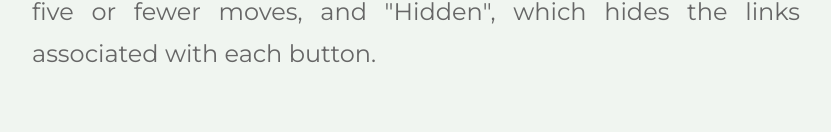
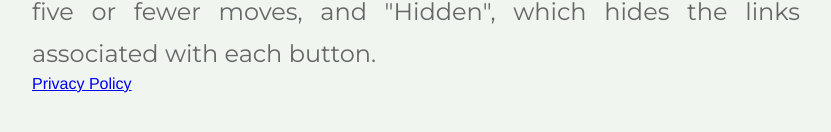
Before and after one commit to Peatti/LinkedLights, a plain HTML site: page index.html in a window 1280 px wide. Shown: the part 422-554 px from the top of the page, without its empty margins (224-1055 px from the left). Drawn offline with Linux system fonts and the light colour scheme.

Commit message:
Add files via upload

```diff
--- a/index.html
+++ b/index.html
@@ -17,6 +17,7 @@
 			<p>
 			Linked Lights is the first app developed by Peatti Designs. It is a simple puzzle game where players must turn on all of the lights by pressing on them which toggles itself and the linked lights. Game modes include a "Time Out", where players race against the clock; "Perfection", which requires the puzzle to be solved in five or fewer moves, and "Hidden", which hides the links associated with each button.
 			</p>
+		<a class="button" href="PrivacyPolicy.html">Privacy Policy</a>
 		</div>
 	</body>
 </html>
```
